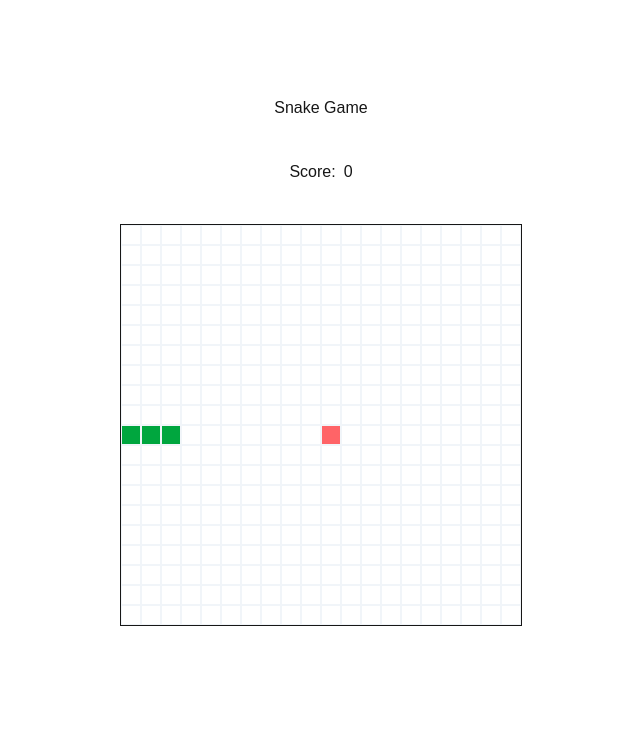
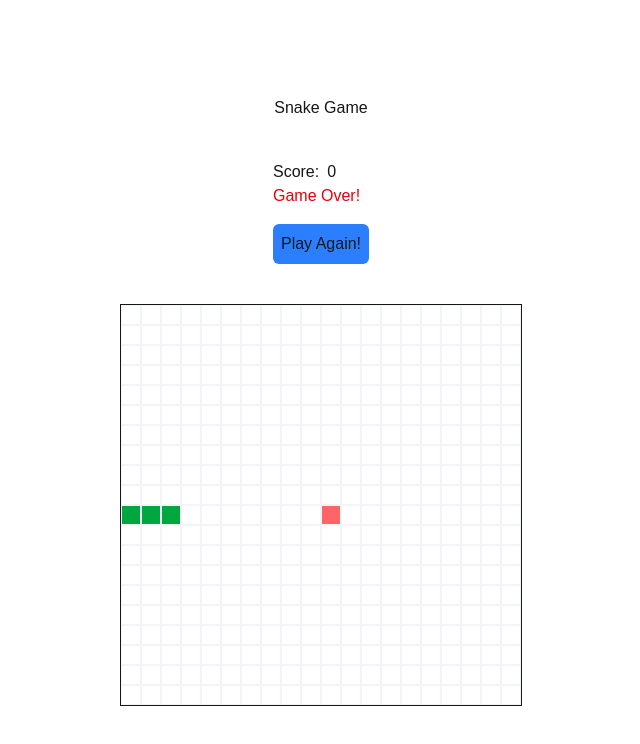
Before and after one commit to bibhorsharma7/web-games, a Next.js app: page /snake in a window 1280 px wide. Shown: the top 744 px of the page, without its empty margins (319-959 px from the left). Built offline with nearby package versions, Linux system fonts and the light colour scheme.

Commit message:
add: game over functionality

```diff
--- a/app/snake/components/snakeGrid.tsx
+++ b/app/snake/components/snakeGrid.tsx
@@ -47,6 +47,7 @@ export default function SnakeGrid() {
         setFood,
         direction,
         GridSize,
+        setGameOver,
         incrementScore,
       );
     }, 180);
--- a/app/snake/page.tsx
+++ b/app/snake/page.tsx
@@ -8,9 +8,22 @@ function Score() {
   const { gameOver, setGameOver, score, incrementScore } =
     useContext(GameContext);
   return (
-    <div className="flex flex-row space-x-2">
-      <h2>Score:</h2>
-      <span>{score}</span>
+    <div>
+      <div className="flex flex-row space-x-2">
+        <h2>Score:</h2>
+        <span>{score}</span>
+      </div>
+      {gameOver && (
+        <div className="flex flex-col justify-center space-y-4">
+          <span className="text-red-600">Game Over!</span>
+          <button
+            className="rounded-md bg-blue-500 p-2"
+            onClick={() => window.location.reload()}
+          >
+            Play Again!
+          </button>
+        </div>
+      )}
     </div>
   );
 }
--- a/app/snake/snakeUtils.ts
+++ b/app/snake/snakeUtils.ts
@@ -13,6 +13,7 @@ export const moveSnake = (
   setFood: React.Dispatch<React.SetStateAction<Point | undefined>>,
   direction: Direction,
   gridSize: number,
+  setGameOver: React.Dispatch<React.SetStateAction<boolean>>,
   incrementScore: () => void,
 ) => {
   const newSnake = [...snake];
@@ -42,6 +43,7 @@ export const moveSnake = (
     head.row >= gridSize ||
     head.col >= gridSize
   ) {
+    setGameOver(true);
     return; // Stop movement if collision occurs
   }
 
```
